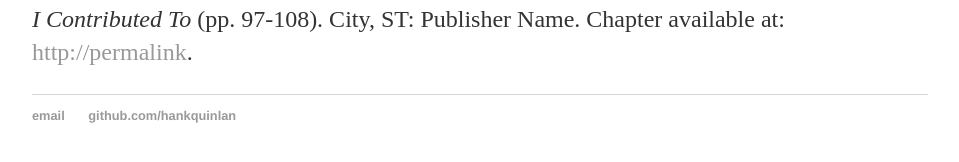
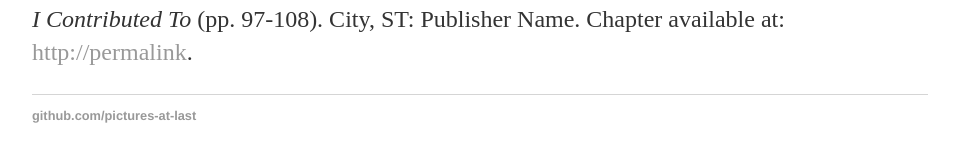
Before and after one commit to pictures-at-last/pictures-at-last.github.io, a Jekyll site: the page built from cv/index.html, in a window 1280 px wide. Shown: the part 423-585 px from the top of the page, without its empty margins (160-1119 px from the left). Built offline with Jekyll 4.4.1, drawn with Linux system fonts in a browser that asks for light colours.

Commit message:
Update default.html

```diff
--- a/_layouts/default.html
+++ b/_layouts/default.html
@@ -23,8 +23,7 @@
 			</div><!-- /.container -->
 			<footer>
 	    		<ul>
-	        		<li><a href="mailto:hankquinlanhub@gmail.com">email</a></li>
-	        		<li><a href="https://github.com/hankquinlan">github.com/hankquinlan</a></li>
+	        		<li><a href="https://github.com/pictures-at-last">github.com/pictures-at-last</a></li>
 				</ul>
 			</footer>
 		</body>
```
